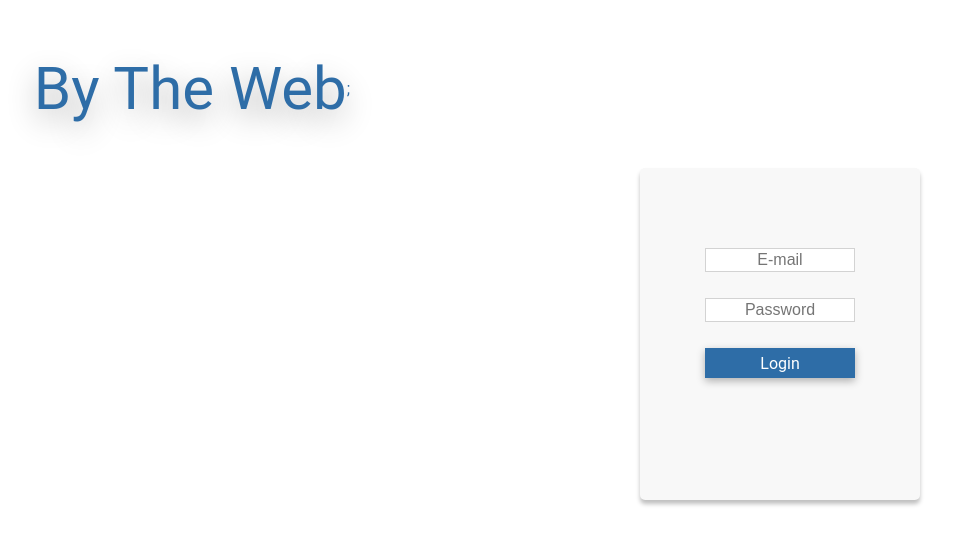
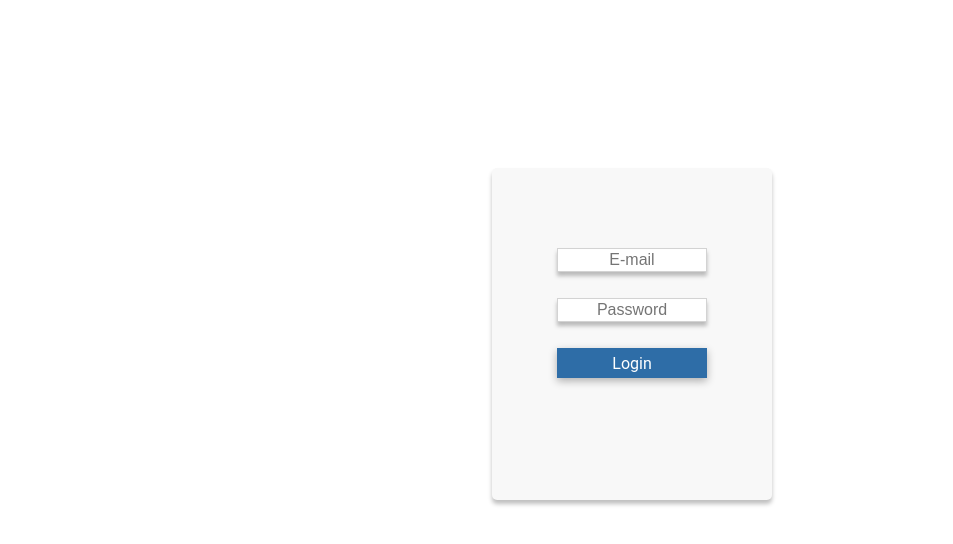
Before and after one commit to zgawronski/skillex, a React (Vite) app: page /login in a window 1280 px wide. Shown: the top 544 px of the page, without its empty margins (8-961 px from the left). Built offline with nearby package versions, Linux system fonts and the light colour scheme.

Commit message:
cosmetics

```diff
--- a/src/components/DepartmentName/DepartmentName.jsx
+++ b/src/components/DepartmentName/DepartmentName.jsx
@@ -1,4 +1,4 @@
-import StyledDepartmentName from './DepartmentName.styles';
+import { StyledDepartmentName } from './DepartmentName.styles';
 import { TitleWrapper } from '../CompanyName/CompanyName.syteles';
 
 export const DepartmentName = () => {
--- a/src/components/DepartmentName/DepartmentName.styles.jsx
+++ b/src/components/DepartmentName/DepartmentName.styles.jsx
@@ -1,6 +1,6 @@
 import styled from 'styled-components';
 
-const StyledDepartmentName = styled.span`
+export const StyledDepartmentName = styled.span`
   font-size: ${({ theme }) => theme.fontSize.xxl};
   color: ${({ theme }) => theme.colors.skillLvl3};
 
@@ -8,5 +8,3 @@ const StyledDepartmentName = styled.span`
     font-size: ${({ theme }) => theme.fontSize.xl};
   }
 `;
-
-export default StyledDepartmentName;
--- a/src/components/Login/Login.styles.jsx
+++ b/src/components/Login/Login.styles.jsx
@@ -5,19 +5,19 @@ export const LoginWrapper = styled.div`
   flex-direction: column;
   align-items: center;
   gap: 1em;
-  padding: 5rem;
-  position: absolute;
   width: 17.5rem;
   height: 20.75rem;
-  top: 100%;
-  left: 50%;
-
+  padding: 5rem;
+  margin: 20vh auto 5vh auto;
   background: #f8f8f8;
   box-shadow: 0px 4px 4px rgba(0, 0, 0, 0.25);
   border-radius: 5px;
   button {
     position: relative;
     width: 9.375rem;
+  }
+  @media ${({ theme }) => theme.breakpoints.mobileOnly && theme.breakpoints.notDesktop} {
+    top: 0;
   }
 `;
 
@@ -27,7 +27,7 @@ export const LoginInput = styled.input`
   margin-bottom: 0.625rem;
   padding: 0.1875rem;
   font-size: ${({ theme }) => theme.fontSize.s};
-
+  box-shadow: 0px 4px 4px rgba(0, 0, 0, 0.25);
   text-align: center;
   background: ${({ theme }) => theme.colors.white};
   border: 1px solid ${({ theme }) => theme.colors.formStroke};
--- a/src/views/LoginScreen.jsx
+++ b/src/views/LoginScreen.jsx
@@ -1,12 +1,10 @@
-import { HeaderWrapper } from '../components/Header/Header.styles';
-import { CompanyName } from '../components/CompanyName/CompanyName';
 import { Login } from '../components/Login/Login';
+import { LoginScreenWrapper } from './LoginScreen.styles';
 
 export const LoginScreen = () => {
   return (
-    <HeaderWrapper>
-      <CompanyName />
+    <LoginScreenWrapper>
       <Login />
-    </HeaderWrapper>
+    </LoginScreenWrapper>
   );
 };
--- /dev/null
+++ b/src/views/LoginScreen.styles.jsx
@@ -0,0 +1,8 @@
+import styled from 'styled-components';
+
+export const LoginScreenWrapper = styled.div`
+  display: flex;
+  flex-direction: column;
+  width: 100%;
+  height: 100vh;
+`;
```
